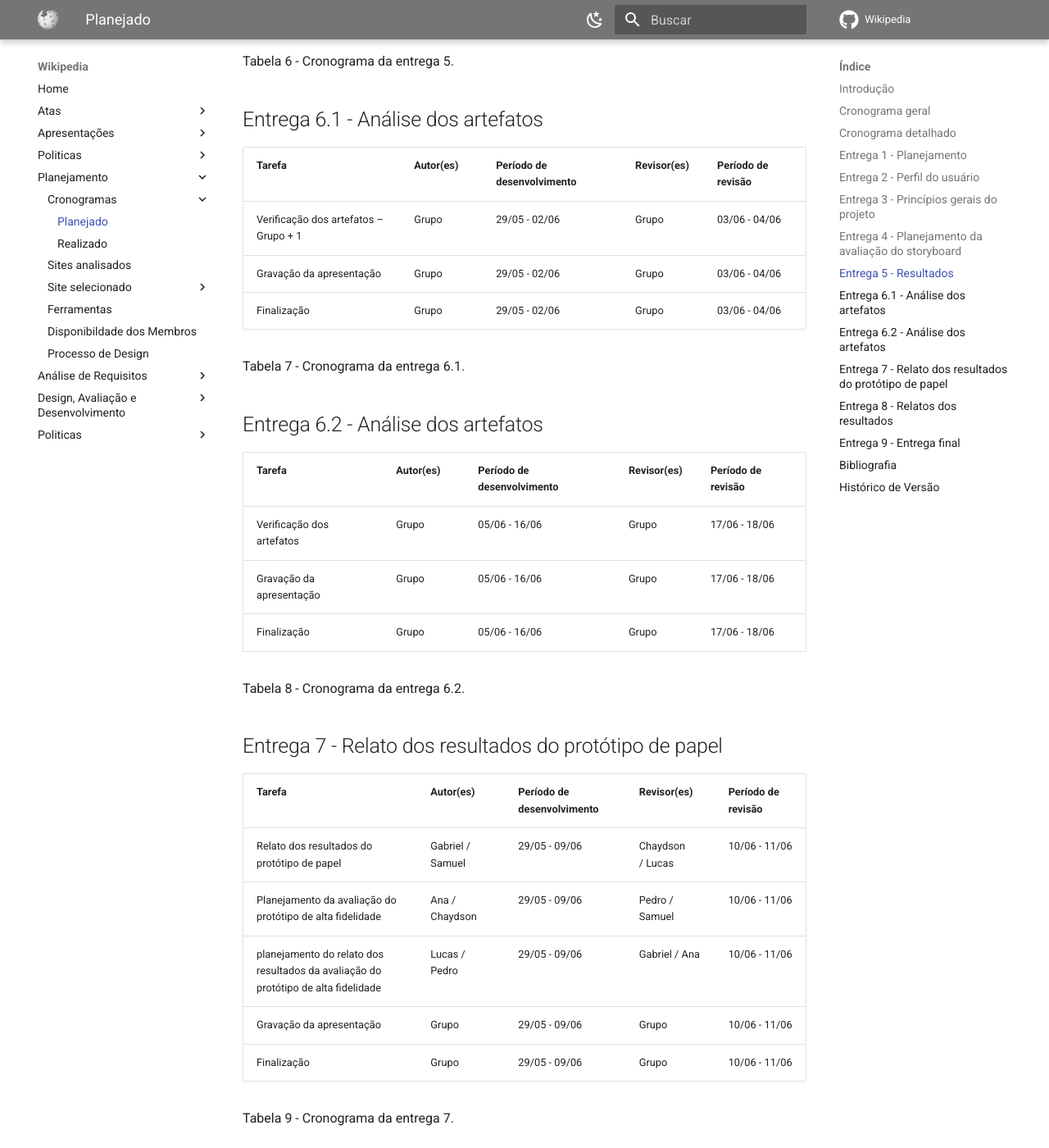
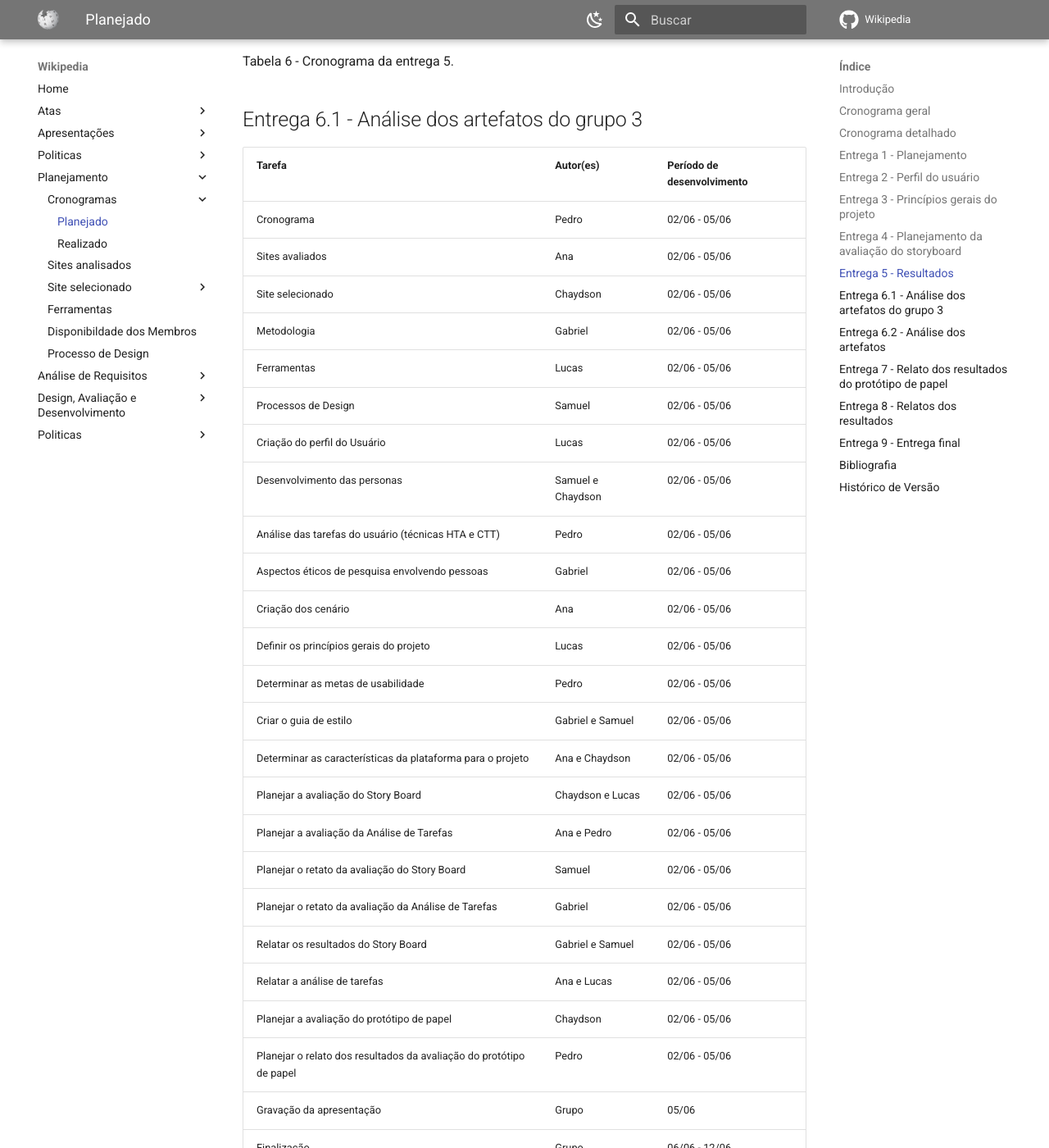
Before and after one commit to Interacao-Humano-Computador/2023.1-Wikipedia, an MkDocs documentation site: the page built from docs/planejamento/cronogramaPlanejado.md, in a window 1280 px wide and 1400 px high, scrolled down 6107 px. Shown: the whole window at 82% size. Built offline with MkDocs 1.6.1 and Material for MkDocs 9.7.7, drawn with Linux system fonts in a browser that asks for light colours; comment, search, counter and statistics services are not loaded.

Commit message:
Adicionado lista de verificação junto com seus atores.
Co-authored-by: oo7gabriel <gabrielfsacademico@gmail.com>
Co-authored-by: SamuelGSouza <samuelgomes318@gmail.com>
Co-authored-by: Chaydson Ferreira <chaydson14@gmail.com>
Co-authored-by: PedroHenrique2077 <pedrozinho.herique11@gmail.com>
Co-authored-by: Ana <211030676@aluno.unb.br>

```diff
--- a/docs/planejamento/cronogramaPlanejado.md
+++ b/docs/planejamento/cronogramaPlanejado.md
@@ -117,13 +117,35 @@ Tabela 5 - Cronograma da entrega 4.
 
 Tabela 6 - Cronograma da entrega 5.
 
-## Entrega 6.1 - Análise dos artefatos
+## Entrega 6.1 - Análise dos artefatos do grupo 3
 
-| Tarefa                                   | Autor(es) | Período de desenvolvimento | Revisor(es) | Período de revisão |
-| ---------------------------------------- | --------- | --------------------------- | ----------- | -------------------- |
-| Verificação dos artefatos – Grupo + 1 | Grupo     | 29/05 - 02/06               | Grupo       | 03/06 - 04/06        |
-| Gravação da apresentação             | Grupo     | 29/05 - 02/06               | Grupo       | 03/06 - 04/06        |
-| Finalização                            | Grupo     | 29/05 - 02/06               | Grupo       | 03/06 - 04/06        |
+| Tarefa                                                                 | Autor(es)         | Período de desenvolvimento |
+| ---------------------------------------------------------------------- | ----------------- | --------------------------- |
+| Cronograma                                                             | Pedro             | 02/06 - 05/06               |
+| Sites avaliados                                                        | Ana               | 02/06 - 05/06               |
+| Site selecionado                                                       | Chaydson          | 02/06 - 05/06               |
+| Metodologia                                                            | Gabriel           | 02/06 - 05/06               |
+| Ferramentas                                                            | Lucas             | 02/06 - 05/06               |
+| Processos de Design                                                    | Samuel            | 02/06 - 05/06               |
+| Criação do perfil do Usuário                                        | Lucas             | 02/06 - 05/06               |
+| Desenvolvimento das personas                                           | Samuel e Chaydson | 02/06 - 05/06               |
+| Análise das tarefas do usuário (técnicas HTA e CTT)                 | Pedro             | 02/06 - 05/06               |
+| Aspectos éticos de pesquisa envolvendo pessoas                        | Gabriel           | 02/06 - 05/06               |
+| Criação dos cenário                                                 | Ana               | 02/06 - 05/06               |
+| Definir os princípios gerais do projeto                               | Lucas             | 02/06 - 05/06               |
+| Determinar as metas de usabilidade                                     | Pedro             | 02/06 - 05/06               |
+| Criar o guia de estilo                                                 | Gabriel e Samuel  | 02/06 - 05/06               |
+| Determinar as características da plataforma para o projeto            | Ana e Chaydson    | 02/06 - 05/06               |
+| Planejar a avaliação do Story Board                                  | Chaydson e Lucas  | 02/06 - 05/06               |
+| Planejar a avaliação da Análise de Tarefas                          | Ana e Pedro       | 02/06 - 05/06               |
+| Planejar o retato da avaliação do Story Board                        | Samuel            | 02/06 - 05/06               |
+| Planejar o retato da avaliação da Análise de Tarefas                | Gabriel           | 02/06 - 05/06               |
+| Relatar os resultados do Story Board                                   | Gabriel e Samuel  | 02/06 - 05/06               |
+| Relatar a análise de tarefas                                          | Ana e Lucas       | 02/06 - 05/06               |
+| Planejar a avaliação do protótipo de papel                          | Chaydson          | 02/06 - 05/06               |
+| Planejar o relato dos resultados da avaliação do protótipo de papel | Pedro             | 02/06 - 05/06               |
+| Gravação da apresentação                                           | Grupo             | 05/06                       |
+| Finalização                                                          | Grupo             | 06/06 - 12/06               |
 
 Tabela 7 - Cronograma da entrega 6.1.
 
```
